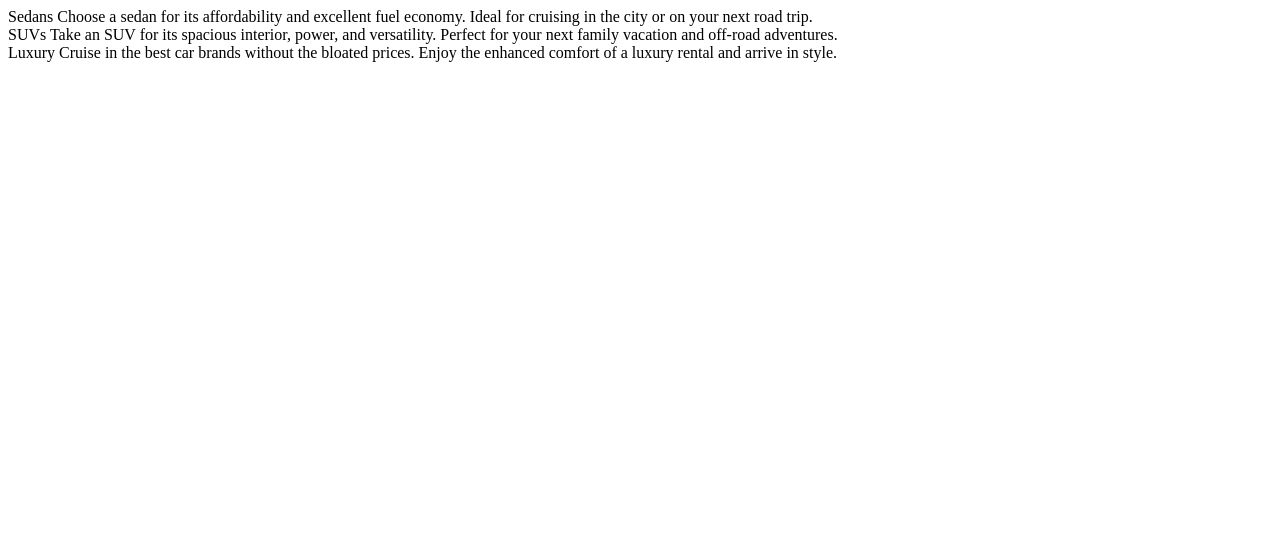
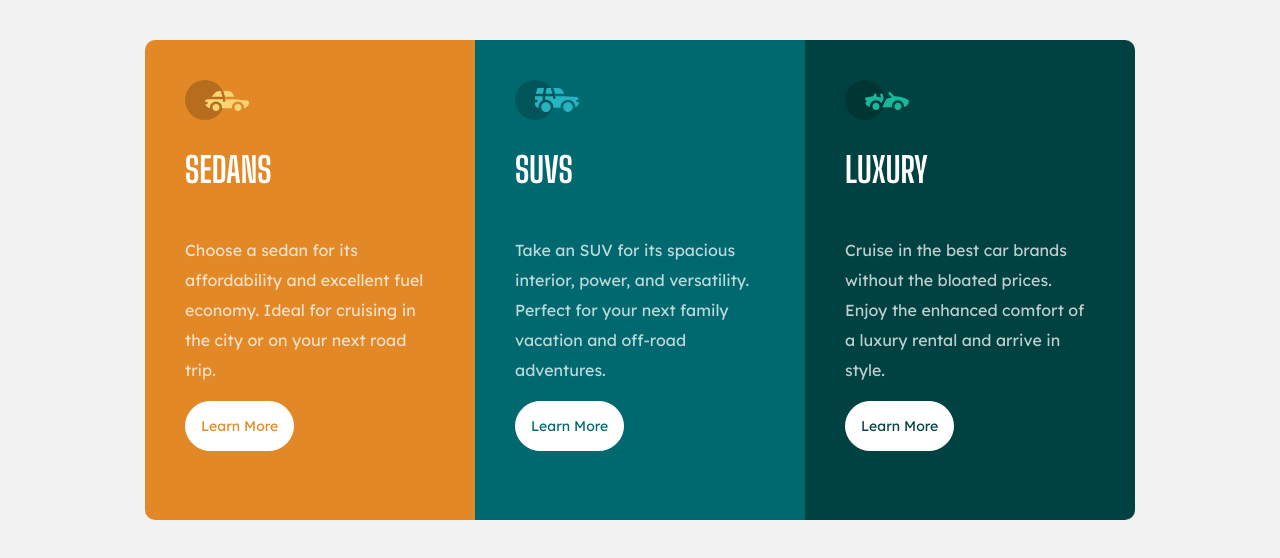
Before and after one commit to cosuoji/3-column-preview-card-component-main, a plain HTML site: page index.html in a window 1280 px wide. Drawn offline with Linux system fonts and the light colour scheme.

Commit message:
made changes to css
Made style changed to css
Updated the read me file

```diff
--- a/css/style.css
+++ b/css/style.css
@@ -3,3 +3,136 @@ font-family: 'Big Shoulders Display', cursive;
 font-family: 'Lexend Deca', sans-serif;
 
 */
+
+body{
+
+    background-color: hsl(0, 0%, 95%);
+}
+.container{
+    display: flex;
+    justify-content: center;
+    flex-flow: column;
+    align-items: center;
+    height: 90%;
+    margin-bottom: 30px;
+    margin-top: 40px;
+}
+
+.button{
+    background-color: white;
+    border: none;
+    border-radius: 30px;
+    font-size: 14px;
+    border: 1px solid white;
+    font-family: 'Lexend Deca', sans-serif;
+    padding: 15px;
+    font-weight: 400;
+}
+
+h2{
+    font-family: 'Big Shoulders Display', cursive;
+    color: white;
+    font-weight: 700;
+    font-size: 35px;
+}
+
+p{
+    font-family: 'Lexend Deca', sans-serif;
+    color: hsla(0, 0%, 100%, 0.75);
+    font-weight: 400;
+    padding-right: 40%;
+    line-height: 30px;
+
+}
+
+.button:hover{
+    border: 1px solid white;
+    color: white;
+}
+
+.yellow{
+background-color: hsl(31, 77%, 52%);
+border-radius: 10px 10px 0 0;
+}
+
+.yellow .button{
+    color: hsl(31, 77%, 52%);
+}
+
+.yellow .button:hover{
+    background-color: hsl(31, 77%, 52%);
+    color: white;
+
+}
+
+.green{
+ background-color: hsl(184, 100%, 22%);
+}
+
+.green .button{
+    color: hsl(184, 100%, 22%);
+}
+
+.green .button:hover{
+    color: white;
+    background-color: hsl(184, 100%, 22%);
+}
+
+
+.darkgreen{
+   background-color: hsl(179, 100%, 13%);
+   border-radius: 0 0 10px 10px;
+}
+
+
+.darkgreen .button{
+    color: hsl(179, 100%, 13%);
+}
+
+.darkgreen .button:hover{
+    color:white;
+    background-color: hsl(179, 100%, 13%);
+
+}
+
+.info{
+  display: flex;
+  flex-flow: column;
+  align-items: flex-start;
+  padding: 40px;
+  width: 250px;
+}
+
+
+
+@media screen and (min-width: 1200px) {
+    .container{
+        display: flex;
+        justify-content: center;
+        flex-flow: row;
+        align-items: center;
+
+    }
+
+
+    .info{
+        display: flex;
+        height: 400px;
+        padding: 40px;
+        width: 250px;
+      }
+
+      .darkgreen{
+        background-color: hsl(179, 100%, 13%);
+        border-radius: 0 10px 10px 0px;
+     }
+
+     .yellow{
+        background-color: hsl(31, 77%, 52%);
+        border-radius: 10px 0 0 10px;
+        }
+
+    p{
+        padding: 0;
+    }
+}
--- a/index.html
+++ b/index.html
@@ -15,20 +15,26 @@
 </head>
 <body>
   <div class="container">
-  <div info="panels">
-    Sedans
-    Choose a sedan for its affordability and excellent fuel economy. Ideal for cruising in the city
-    or on your next road trip.
+  <div class="info yellow">
+    <img src="images/icon-sedans.svg">
+    <h2>SEDANS</h2>
+    <p>Choose a sedan for its affordability and excellent fuel economy. Ideal for cruising in the city
+    or on your next road trip.</p>
+    <input  class="button" type="button" value="Learn More"></input>
   </div>
-  <div>
-    SUVs
-    Take an SUV for its spacious interior, power, and versatility. Perfect for your next family vacation
-    and off-road adventures.
+  <div class="info green">
+    <img src="images/icon-suvs.svg">
+    <h2>SUVS</h2>
+    <p>Take an SUV for its spacious interior, power, and versatility. Perfect for your next family vacation
+    and off-road adventures.</p>
+    <input class="button" type="button" value="Learn More"></input>
   </div>
-  <div>
-    Luxury
-    Cruise in the best car brands without the bloated prices. Enjoy the enhanced comfort of a luxury
-    rental and arrive in style.
+  <div class="info darkgreen">
+    <img src="images/icon-luxury.svg">
+    <h2>LUXURY</h2>
+    <p>Cruise in the best car brands without the bloated prices. Enjoy the enhanced comfort of a luxury
+    rental and arrive in style.</p>
+    <input class="button" type="button" value="Learn More"></input>
   </div>
 
 
```
Also changed, not shown: images/desktop.PNG (added), 1 other file.
